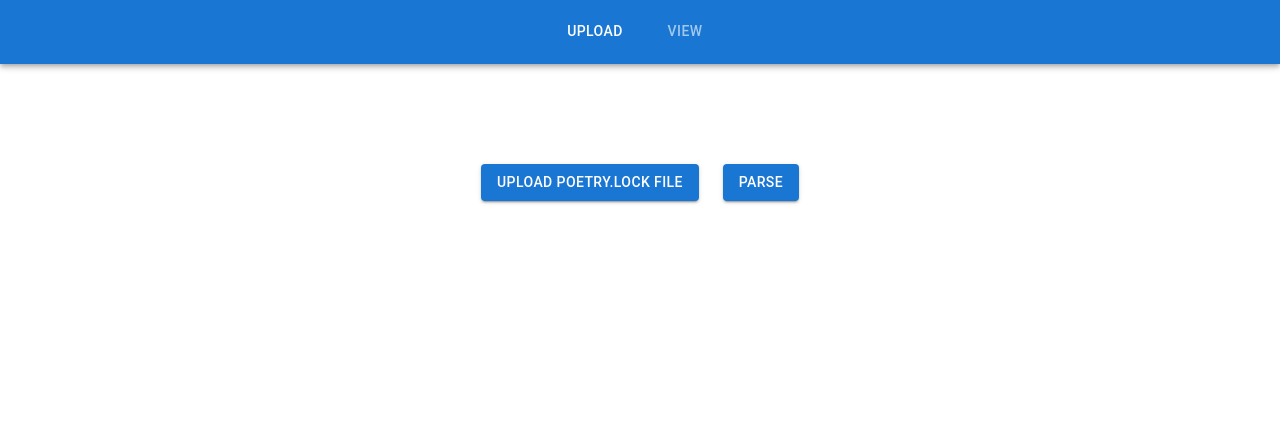
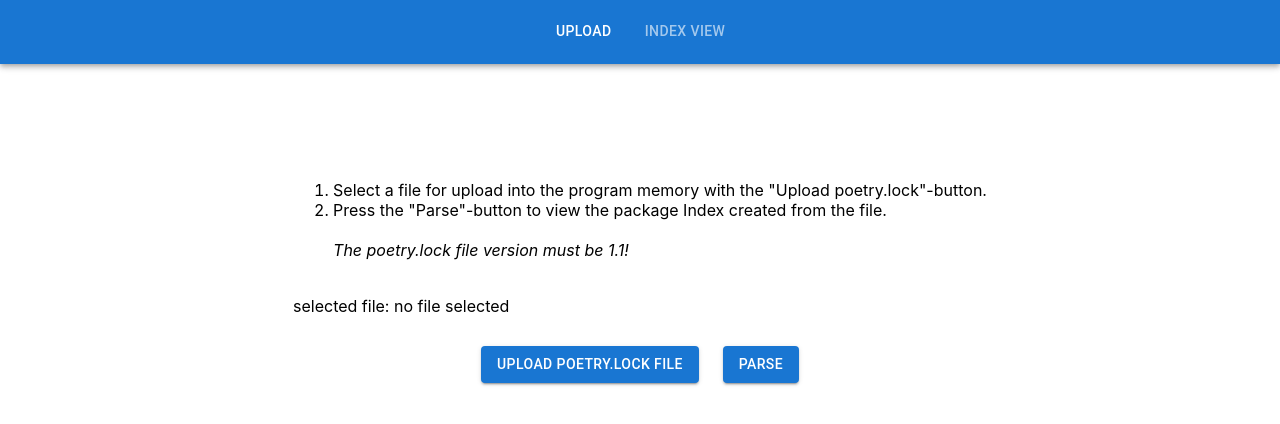
Before and after one commit to Cho-ui/Poetry-Lock-Parser, a React (Create React App) app: page / in a window 1280 px wide. Shown: the top 424 px of the page. Built offline with nearby package versions, Linux system fonts and the light colour scheme.

Commit message:
UI work, version checks, dependency list sorting

```diff
--- a/public/index.html
+++ b/public/index.html
@@ -24,7 +24,7 @@
       work correctly both with client-side routing and a non-root public URL.
       Learn how to configure a non-root public URL by running `npm run build`.
     -->
-    <title>React App</title>
+    <title>Poetry Lock Parser</title>
   </head>
   <body>
     <noscript>You need to enable JavaScript to run this app.</noscript>
--- a/src/App.tsx
+++ b/src/App.tsx
@@ -33,7 +33,7 @@ function App() {
                 indicatorColor="primary"
                 aria-label="tab menu">
                 <Tab value="upload" to="/upload" component={Link} label="Upload" />
-                <Tab value="view" to="/view" component={Link} label="View" />
+                <Tab value="view" to="/view" component={Link} label="Index View" />
               </Tabs>
             </Toolbar>
           </AppBar>
--- a/src/components/Package.tsx
+++ b/src/components/Package.tsx
@@ -38,7 +38,7 @@ export default function Package(props: Props) {
         }
 
         return (
-            <div style={{marginBottom: 30}}>
+            <div style={{marginBottom: 10}}>
                 <h2>{packageToDisplay.name}</h2>
                 <p><b>Description:</b> <br/><i>{packageToDisplay.description}</i></p>
                 <b>Dependencies: </b>
@@ -54,6 +54,7 @@ export default function Package(props: Props) {
                         packageItem(item, index)
                     ))}
                 </div>
+                <hr/>
             </div>
         )
     }
@@ -78,10 +79,15 @@ export default function Package(props: Props) {
 
     return (
         <div style={{
-            display: "flex", justifyContent: "center",
+            display: "flex", flexDirection: "column", justifyContent: "center",
             alignItems: "center", marginTop: 20
         }}>
             <Package />
+            <div style={{marginBottom: 30}}>
+                <Link to="/view">
+                    return to Index View
+                </Link>
+            </div>
         </div>
     )
 }
--- a/src/components/Upload.tsx
+++ b/src/components/Upload.tsx
@@ -1,4 +1,4 @@
-import React, { ChangeEvent, useState, useEffect } from "react";
+import React, { ChangeEvent, useState } from "react";
 import { styled } from '@mui/material/styles';
 import Button from '@mui/material/Button';
 import Stack from '@mui/material/Stack';
@@ -18,7 +18,7 @@ type Props = {
         foundAsPackage: boolean,
         packageDependencies?: any[],
         reverseDependencies?: any[]
-        }[] | undefined>>
+    }[] | undefined>>
 }
 
 const Input = styled('input')({
@@ -28,11 +28,6 @@ const Input = styled('input')({
 export default function Upload(props: Props) {
     const [selectedFile, setSelectedFile] = useState<File>();
 
-    useEffect(() => {
-        console.log(props.packages)
-    }, [props.packages]);
-
-
     const handleFileChange = (event: ChangeEvent<HTMLInputElement>) => {
         const files = event.target.files;
         if (!files) return;
@@ -40,9 +35,22 @@ export default function Upload(props: Props) {
         setSelectedFile(files[0]);
     }
 
+    const checkVersion = async (file: File | undefined) => {
+        const fileText = await file?.text();
+        const isCorrect = fileText?.includes("lock-version = \"1.1\"");
+        return isCorrect;
+    }
+
     const parseFile = async () => {
         try {
-            //console.log(selectedFile?.name)
+            props.setPackages(undefined);
+            const rightVersion = await checkVersion(selectedFile);
+            if (!rightVersion) {
+                props.setTabValue("view");
+                alert("Incompatible poetry.lock-version, please use a version 1.1-file.");
+                return;
+            }
+
             const fileText = await selectedFile?.text();
             let parsePackageInfo = fileText?.split("[metadata]") // separates package info
             let parseStrings = parsePackageInfo?.[0].split("[[package]]");
@@ -55,14 +63,38 @@ export default function Upload(props: Props) {
             let packageArray = createPackageDataStructure(packageStringArray);
             props.setPackages(packageArray);
             // change the navigation highlight
-            props.setTabValue("view")
+            props.setTabValue("view");
+
         } catch (error) {
             console.error(error);
         }
     }
 
+    const Instructions = () => {
+        return (
+            <div style={{ marginBottom: 30 }}>
+                <ol type="1">
+                    <li>Select a file for upload
+                        into the program memory with the
+                        "Upload poetry.lock"-button. </li>
+                    <li>Press the "Parse"-button to view the package Index
+                        created from the file.
+                        <br /><br />
+                        <i>The poetry.lock file version must be 1.1!</i>
+                    </li>
+                </ol>
+                <br />
+                {selectedFile ? "selected file: " + selectedFile.name : "selected file: no file selected"}
+            </div>
+        )
+    }
+
     return (
-        <div style={{ display: "flex", justifyContent: "center", alignItems: "center", marginTop: 100 }}>
+        <div style={{
+            display: "flex", flexDirection: "column",
+            justifyContent: "center", alignItems: "center", marginTop: 100
+        }}>
+            <Instructions />
             <label htmlFor="contained-button-file">
                 <Input accept=".lock" id="contained-button-file"
                     multiple={false} onChange={handleFileChange} type="file" />
@@ -70,10 +102,10 @@ export default function Upload(props: Props) {
                     <Button variant="contained" component="span">
                         Upload Poetry.lock file
                     </Button>
-                    <Link to={{pathname: "/view" }}>
-                    <Button variant="contained" onClick={() => parseFile()}>
-                        Parse
-                    </Button>
+                    <Link to={{ pathname: "/view" }}>
+                        <Button variant="contained" onClick={() => parseFile()}>
+                            Parse
+                        </Button>
                     </Link>
                 </Stack>
             </label>
--- a/src/components/View.tsx
+++ b/src/components/View.tsx
@@ -1,4 +1,4 @@
-import React, {useEffect} from "react";
+import React from "react";
 import { Link } from "react-router-dom";
 import { IPackage } from '../interfaces/Interfaces';
 
@@ -8,11 +8,6 @@ type Props = {
 }
 
 export default function View(props: Props) {
-
-    // dev effect, remove once done
-    useEffect(() => {
-        console.log(props.packages)
-    }, [props.packages]);
 
     const savePackageName = (name: string) => {
         props.setPackageName(name);
@@ -41,16 +36,16 @@ export default function View(props: Props) {
         if (props.packages?.length) {
             return (
                 <div style={{marginBottom: 30}}>
-                    <h5>Package index:</h5>
+                    <h2>Package index:</h2>
                     {props.packages.map((item, index) => (
-                        <div style={{marginTop: 10}}>{packageItem(item, index)}</div>
+                        <div style={{marginTop: 10}} key={index}>{packageItem(item, index)}</div>
                     ))}
                 </div>
             )
         } else {
             return (
                 <div>
-                    lista pitäisi valita
+                    Please upload a file for parsing on the upload page!
                 </div>
             )
         }
--- a/src/functions/ParsingFunctions.tsx
+++ b/src/functions/ParsingFunctions.tsx
@@ -103,6 +103,7 @@ const parseObjectDependencies = (packageStringArray: string[] | undefined,
                 packageArray.forEach(p => {
                     if (p.name === packageWithoutDependencies) {
                         p.packageDependencies = packageDependencies;
+                        p.packageDependencies?.sort((a, b) => a.name.localeCompare(b.name));
                     }
                 })
             }
@@ -182,6 +183,7 @@ const parseObjectExtras = (packageStringArray: string[] | undefined,
                                     }
                                     // add extra as an optional dependency
                                     p.packageDependencies?.push(dependencyPackage);
+                                    p.packageDependencies?.sort((a, b) => a.name.localeCompare(b.name));
                                 }
                             })
                         }
@@ -222,7 +224,10 @@ const parseReverseDependencies = (pArray: IPackage["packageArray"] | undefined)
             }
         })
         // if dependencies were found, add a dependency array to pObject
-        if (reverseDependencies.length > 0) pObject.reverseDependencies = reverseDependencies
+        if (reverseDependencies.length > 0) {
+            reverseDependencies?.sort((a, b) => a.name.localeCompare(b.name))
+            pObject.reverseDependencies = reverseDependencies
+        }
     })
     return packageArray;
 }
```
